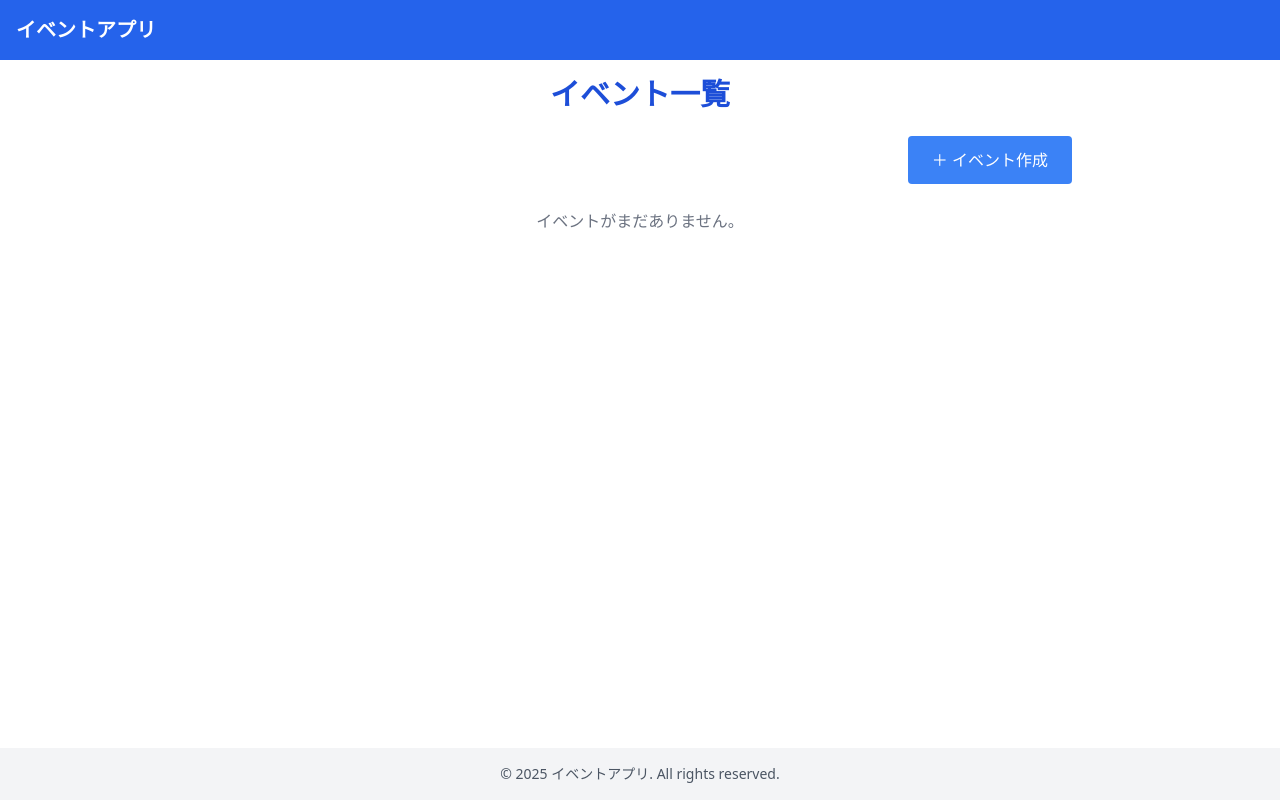
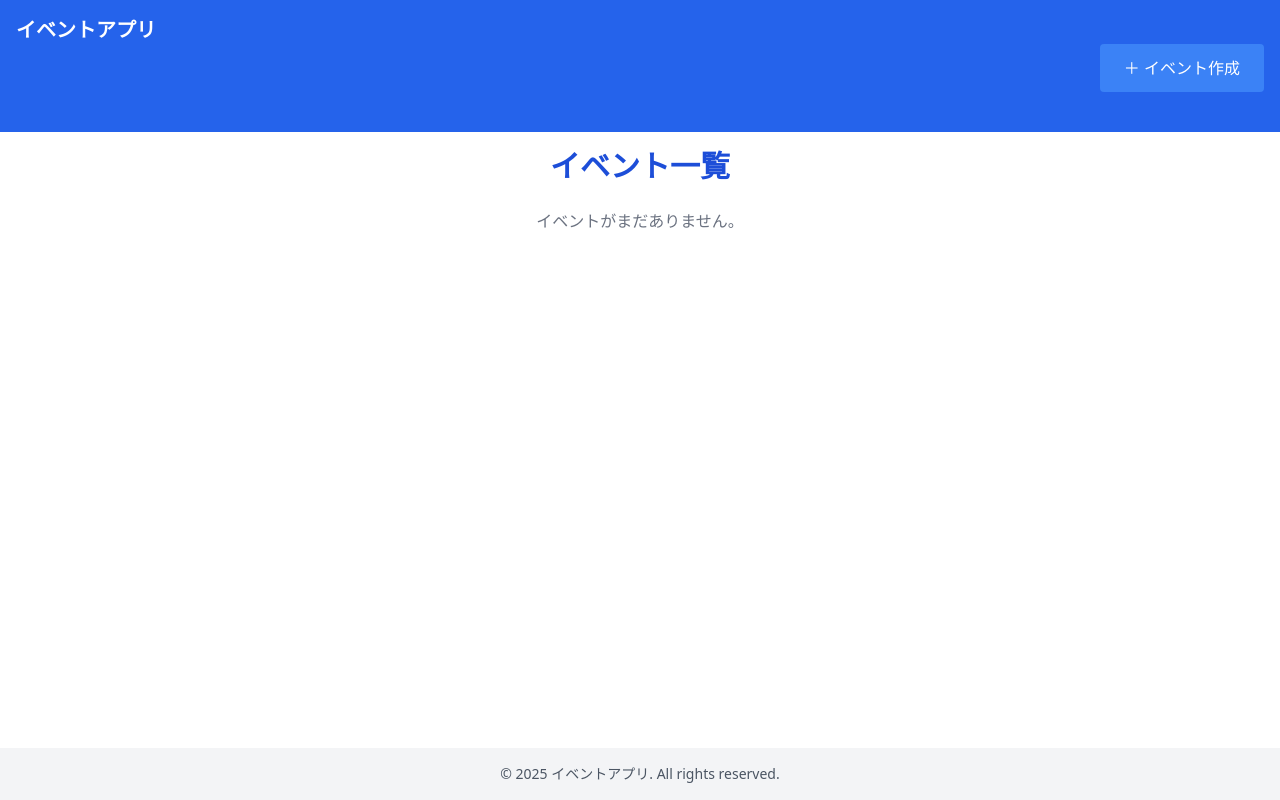
Before and after one commit to imamachan/funrepeat_problem, a React (Vite) app: page / in a window 1280 px wide. Built offline with nearby package versions, Linux system fonts and the light colour scheme.

Commit message:
headerのデザインを編集

```diff
--- a/src/components/Header.jsx
+++ b/src/components/Header.jsx
@@ -7,6 +7,14 @@ const Header = () => (
     <h1 className="text-xl font-bold">
       <Link to="/">イベントアプリ</Link>
     </h1>
+    <div className="mb-6 text-right">
+      <Link
+        to="events/create"
+        className="inline-block bg-blue-500 text-white px-6 py-3 text-sm md:text-base rounded hover:bg-blue-600 transition"
+      >
+        ＋ イベント作成
+      </Link>
+    </div>
   </header>
 );
 
--- a/src/pages/EventList.jsx
+++ b/src/pages/EventList.jsx
@@ -17,15 +17,6 @@ function EventList() {
         イベント一覧
       </h1>
 
-      <div className="mb-6 text-right">
-        <Link
-          to="events/create"
-          className="inline-block bg-blue-500 text-white px-6 py-3 text-sm md:text-base rounded hover:bg-blue-600 transition"
-        >
-          ＋ イベント作成
-        </Link>
-      </div>
-
       {events.length > 0 ? (
         <div className="space-y-4">
           {events.map((event) => (
```
